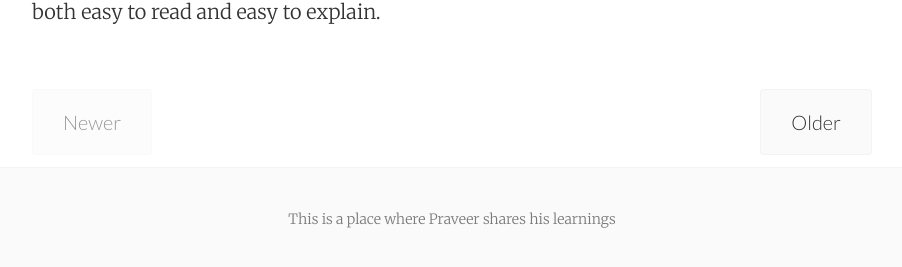
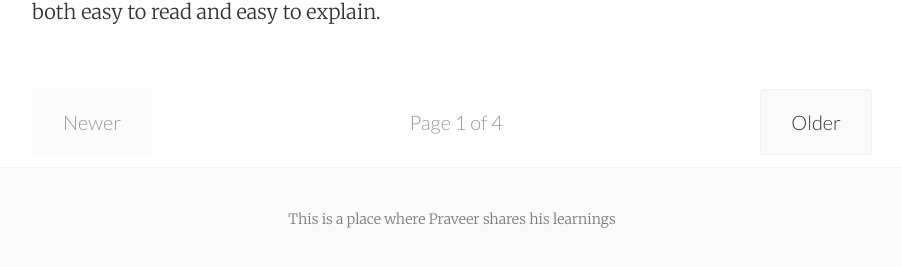
Before and after one commit to praveer09/praveer09.github.io, a Jekyll site: the page built from index.html, in a window 1280 px wide. Shown: the part 2028-2295 px from the top of the page, without its empty margins (188-1090 px from the left). Built offline with Jekyll 4.4.1, drawn with Linux system fonts in a browser that asks for light colours; nearby versions of some CDN libraries; the list of posts is cut into pages by our own code.

Commit message:
Add page positions

```diff
--- a/_includes/pagination.html
+++ b/_includes/pagination.html
@@ -17,4 +17,5 @@
       <span class="pagination-item disabled">{{ site.text.pagination.older }}</span>
     {% endif %}
   </div>
+  <div class="pagination-meta overflow-hidden">Page {{ paginator.page }} of {{ paginator.total_pages }}</div>
 </div>
--- a/_sass/_pagination.scss
+++ b/_sass/_pagination.scss
@@ -16,7 +16,7 @@
   padding: 1em 1.5em;
 }
 
-.pagination .disabled {
+.pagination .disabled, .pagination .pagination-meta {
   opacity: 0.5;
 }
 
--- a/_sass/_positions.scss
+++ b/_sass/_positions.scss
@@ -5,3 +5,7 @@
 .right {
   float: right;
 }
+
+.overflow-hidden {
+    overflow: hidden;
+}
```
